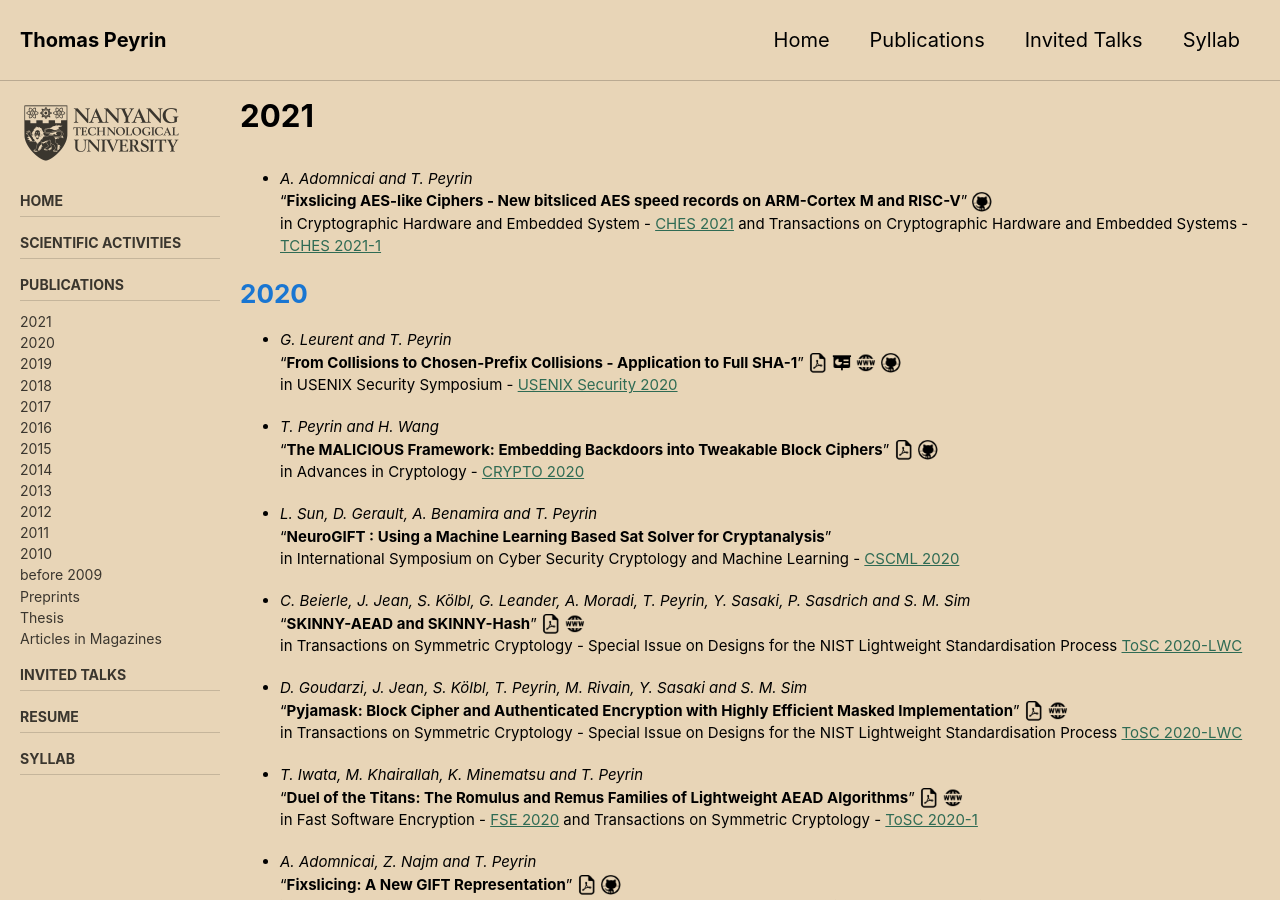
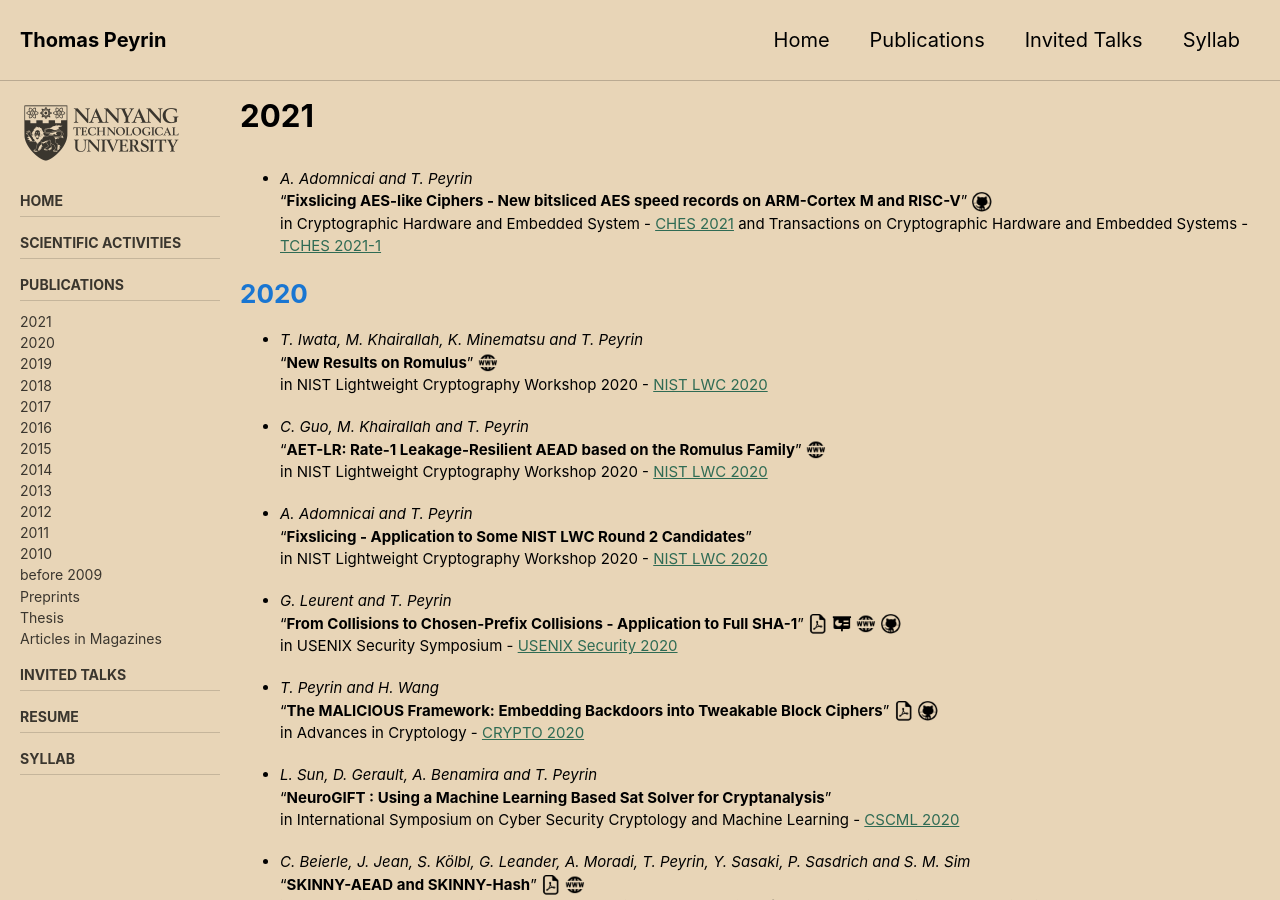
Before and after one commit to thomaspeyrin/web, a Jekyll site: the page built from publications.md, in a window 1280 px wide and 900 px high. Built offline with Jekyll 4.4.1, drawn with Linux system fonts in a browser that asks for light colours; cached includes are drawn as plain includes; nearby versions of some CDN libraries; our own code applies the rules of GitHub Pages for plain Markdown files.

Commit message:
Update publications.md

```diff
--- a/publications.md
+++ b/publications.md
@@ -17,6 +17,18 @@ in Cryptographic Hardware and Embedded System - [CHES 2021](https://ches.iacr.or
 
 
 # 2020
+
+- *T. Iwata, M. Khairallah, K. Minematsu and T. Peyrin*
+"**New Results on Romulus**"  [![](https://thomaspeyrin.github.io/web/assets/images/website_icon_small.png "website")](https://romulusae.github.io/romulus/)
+in NIST Lightweight Cryptography Workshop 2020 - [NIST LWC 2020](https://csrc.nist.gov/Events/2020/lightweight-cryptography-workshop-2020)
+
+- *C. Guo, M. Khairallah and T. Peyrin*
+"**AET-LR: Rate-1 Leakage-Resilient AEAD based on the Romulus Family**" [![](https://thomaspeyrin.github.io/web/assets/images/website_icon_small.png "website")](https://romulusae.github.io/romulus/)
+in NIST Lightweight Cryptography Workshop 2020 - [NIST LWC 2020](https://csrc.nist.gov/Events/2020/lightweight-cryptography-workshop-2020)
+
+- *A. Adomnicai and T. Peyrin*
+"**Fixslicing - Application to Some NIST LWC Round 2 Candidates**"
+in NIST Lightweight Cryptography Workshop 2020 - [NIST LWC 2020](https://csrc.nist.gov/Events/2020/lightweight-cryptography-workshop-2020)
 
 - *G. Leurent and T. Peyrin*
 "**From Collisions to Chosen-Prefix Collisions - Application to Full SHA-1**"  [![](https://thomaspeyrin.github.io/web/assets/images/pdf_icon_small.png "article")](https://eprint.iacr.org/2020/014.pdf)  [![](https://thomaspeyrin.github.io/web/assets/images/pres_icon_small.png "slides")](https://thomaspeyrin.github.io/web/assets/docs/slides/Leurent-etal-USENIX2020_slides.pdf)  [![](https://thomaspeyrin.github.io/web/assets/images/website_icon_small.png "website")](https://sha-mbles.github.io/)  [![](https://thomaspeyrin.github.io/web/assets/images/github_icon_small.png "github")](https://github.com/SHA-mbles/sha1-cp)
```
